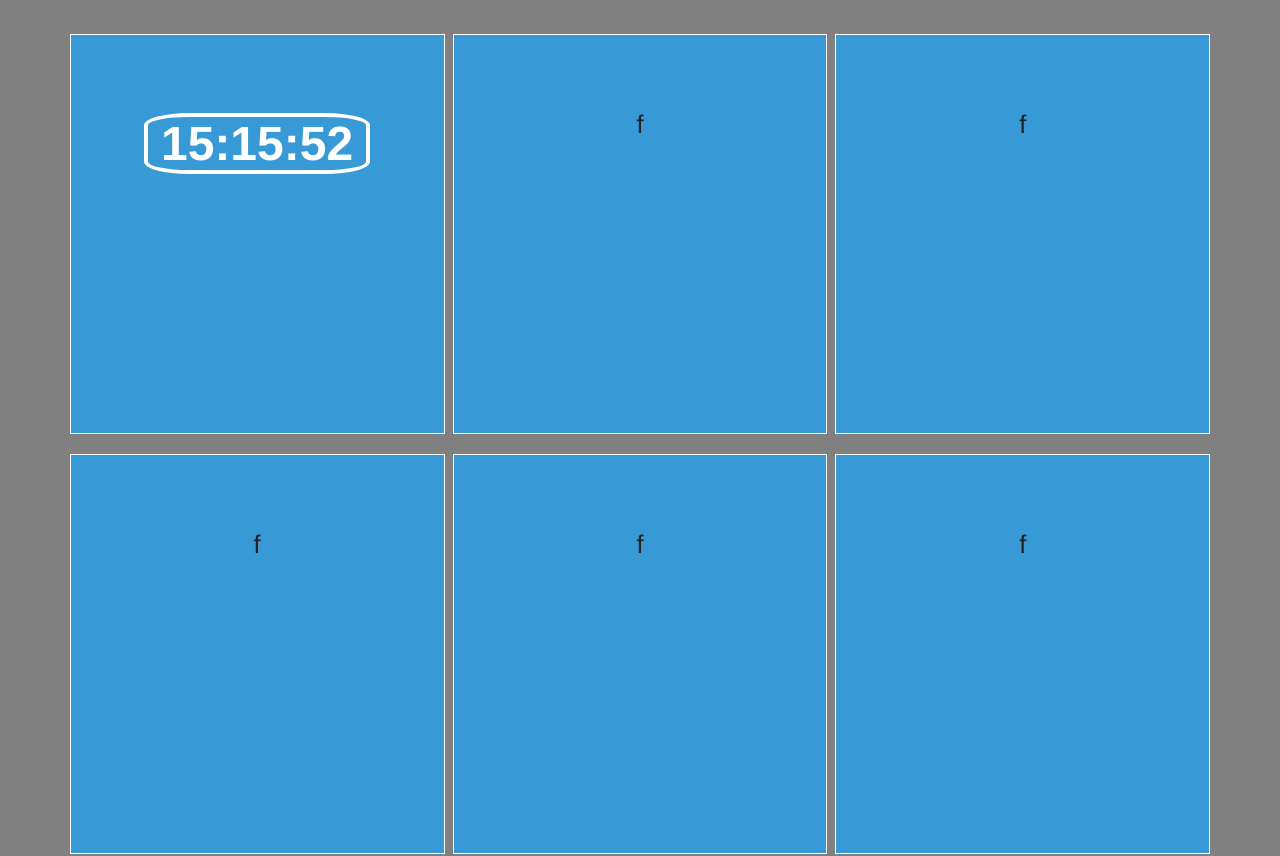
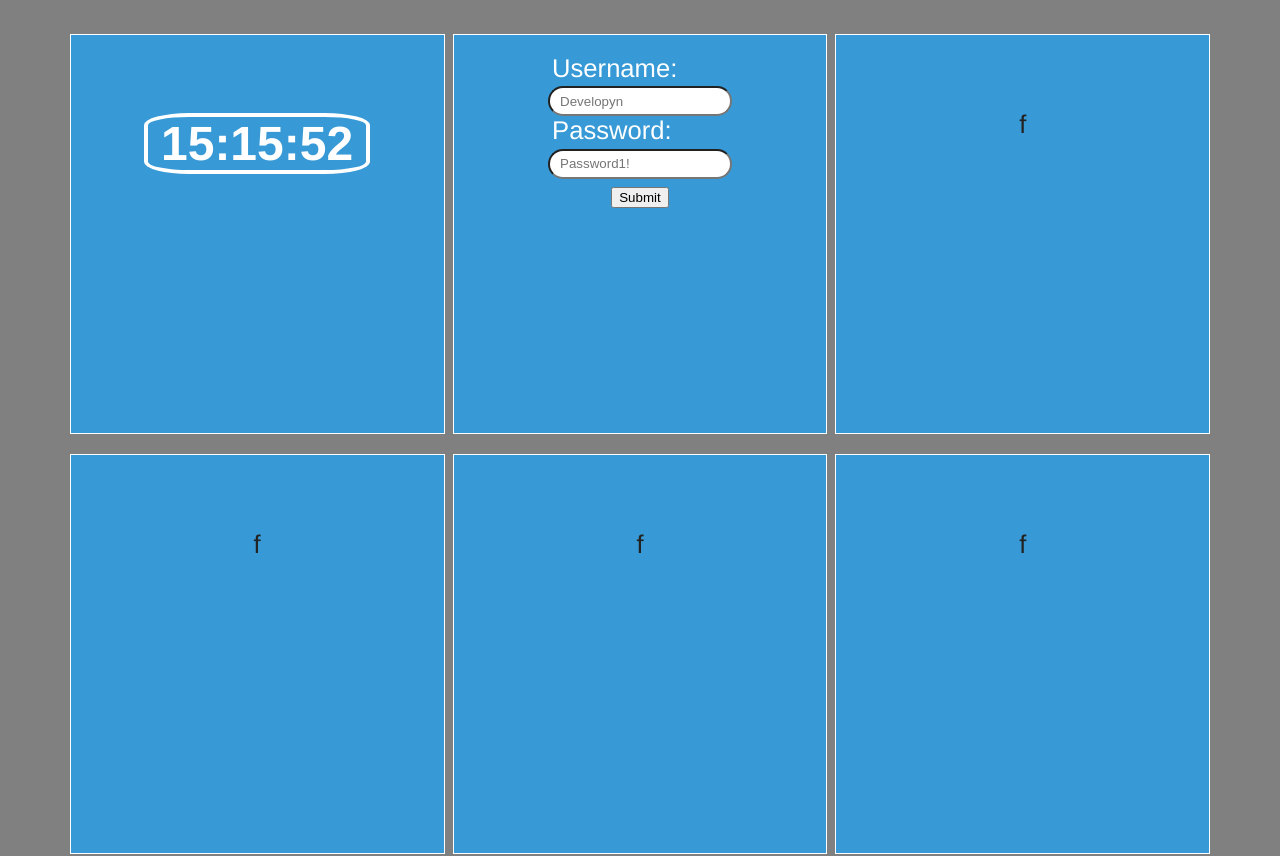
Before and after one commit to Developyn-Anthony/Grid-vue, a Vue app: page / in a window 1280 px wide. Shown: the top 856 px of the page. Built offline with nearby package versions, Linux system fonts and the light colour scheme.

Commit message:
Panel 2 converted to Vue.component

```diff
--- a/src/App.vue
+++ b/src/App.vue
@@ -5,7 +5,7 @@
         <Clock />
       </div>
       <div class="grid-item grid-item2">
-        <p>f</p>
+        <Signup />
       </div>
       <div class="grid-item grid-item3">
         <p>f</p>
@@ -35,11 +35,13 @@
 <script>
 // import component from './components/component.vue'
 import Clock from './components/clock.vue'
+import Signup from './components/signup.vue'
 
 export default {
   name: "App",
   components: {
     Clock,
+    Signup,
   },
 };
 </script>
@@ -92,12 +94,20 @@ body {
         grid-template-columns: repeat(2, 1fr);
         grid-column-gap: 0.5rem;
     }
+
+    .input-control {
+        width: 80%;
+    }
 }
 
 /* Large devices (laptops/desktops, 992px and up) */
 @media only screen and (min-width: 992px) {
     .grid-container {
         grid-template-rows: repeat(9, 22rem);
+    }
+
+    .p-fontSize {
+        font-size: medium;
     }
 }
 
--- /dev/null
+++ b/src/components/signup.vue
@@ -0,0 +1,110 @@
+<template>
+    <form id="submitForm" action="/">
+            <div class="input-control">
+                <label class="submit-label-style" for="username">Username:</label></br>
+                <input type="text" name="username" id="username" v-model="username" placeholder="Developyn">
+            </div>
+            <div class="input-control">
+                <label class="submit-label-style" for="password">Password:</label></br>
+                <input type="password" name="password" id="password" v-model="password" placeholder="Password1!">
+            </div>
+            <div>
+                <button id="submit" v-on:click.prevent="login()" type="submit">Submit</button>
+                <div id="validated" class="success-style" v-if="loggedIn">Log in Successful!</div>
+                <div id="validated" class="fail-style" v-if="logError">Incorrect Login</div>
+                <div id="validated" class="fail-style" v-if="missing">Fields cannot be empty</div>
+            </div>
+        </form>
+</template>
+
+<script>
+export default {
+  name: "Signup",
+  data() {
+    return {
+      missing: false,
+      loggedIn: false,
+      logError: false,
+      username: "",
+      password: "",
+    };
+  },
+  methods: {
+    login() {
+      if (this.username === "Developyn" && this.password === "Password1!") {
+        this.loggedIn = true;
+        this.missing = false;
+        this.logError = false;
+      } else if (this.username === "" || this.password === "") {
+        this.missing = true;
+        this.logError = false;
+        this.loggedIn = false;
+      } else {
+        this.logError = true;
+        this.loggedIn = false;
+        this.missing = false;
+      }
+    },
+  },
+};
+</script>
+
+<style scoped>
+#submitForm {
+  text-align: center;
+  color: white;
+  margin-top: -1.9rem;
+}
+
+.input-control {
+  width: 60%;
+  margin-left: auto;
+  margin-right: auto;
+}
+
+#username,
+#password {
+  width: 75%;
+  height: 1.5rem;
+  border-radius: 1.5rem;
+  padding-left: 0.625rem;
+  color: black;
+}
+
+.submit-label-style {
+  float: left;
+  padding-left: 1.5rem;
+}
+
+.success-style {
+  background-color: darkgreen;
+  width: 50%;
+  height: 2rem;
+  border: 0.1rem #fff solid;
+  color: white;
+  border-radius: 1.5rem;
+  padding-top: 0.8rem;
+  margin-left: auto;
+  margin-right: auto;
+  margin-top: 1rem;
+  font-size: small;
+}
+
+.fail-style {
+  background-color: darkred;
+  width: 50%;
+  height: 2rem;
+  border: 0.1rem #fff solid;
+  color: white;
+  border-radius: 1.5rem;
+  padding-top: 0.8rem;
+  margin-left: auto;
+  margin-right: auto;
+  margin-top: 1rem;
+  font-size: small;
+}
+
+.p-fontSize {
+  font-size: small;
+}
+</style>
```
